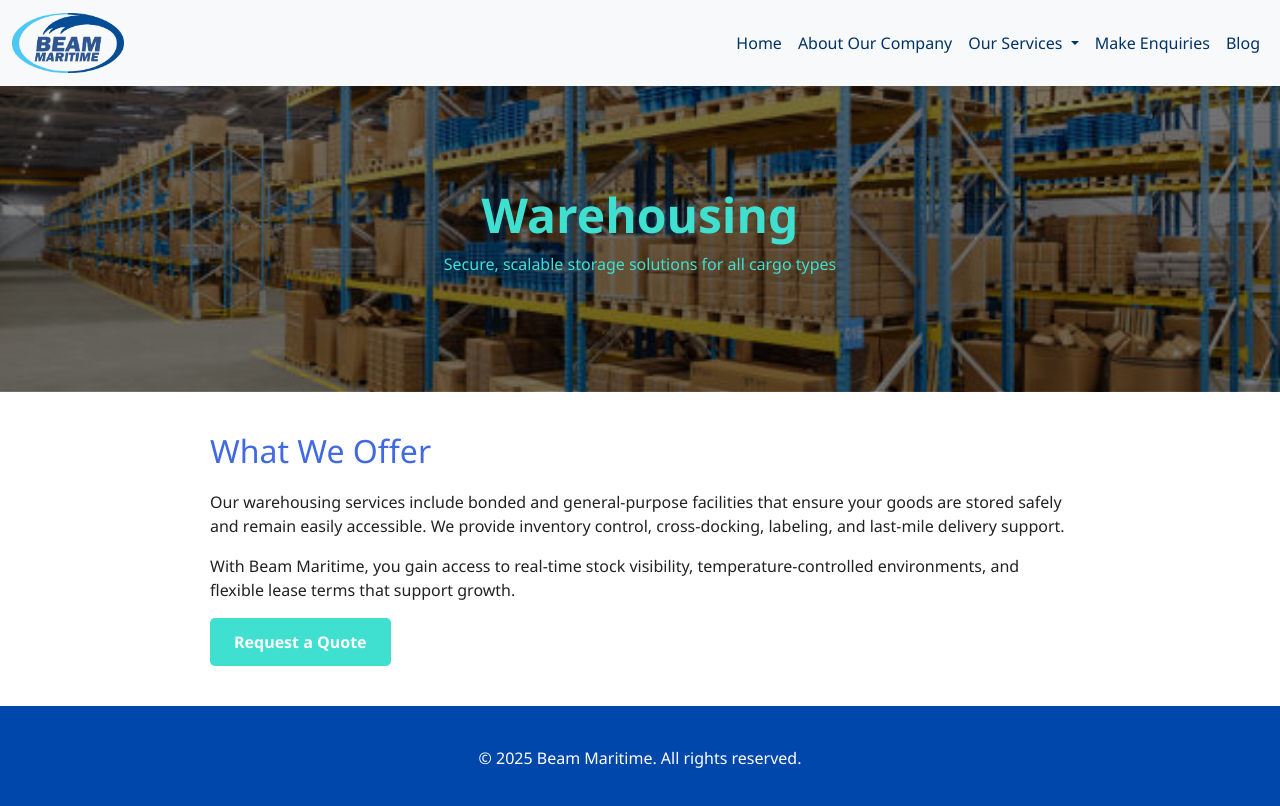
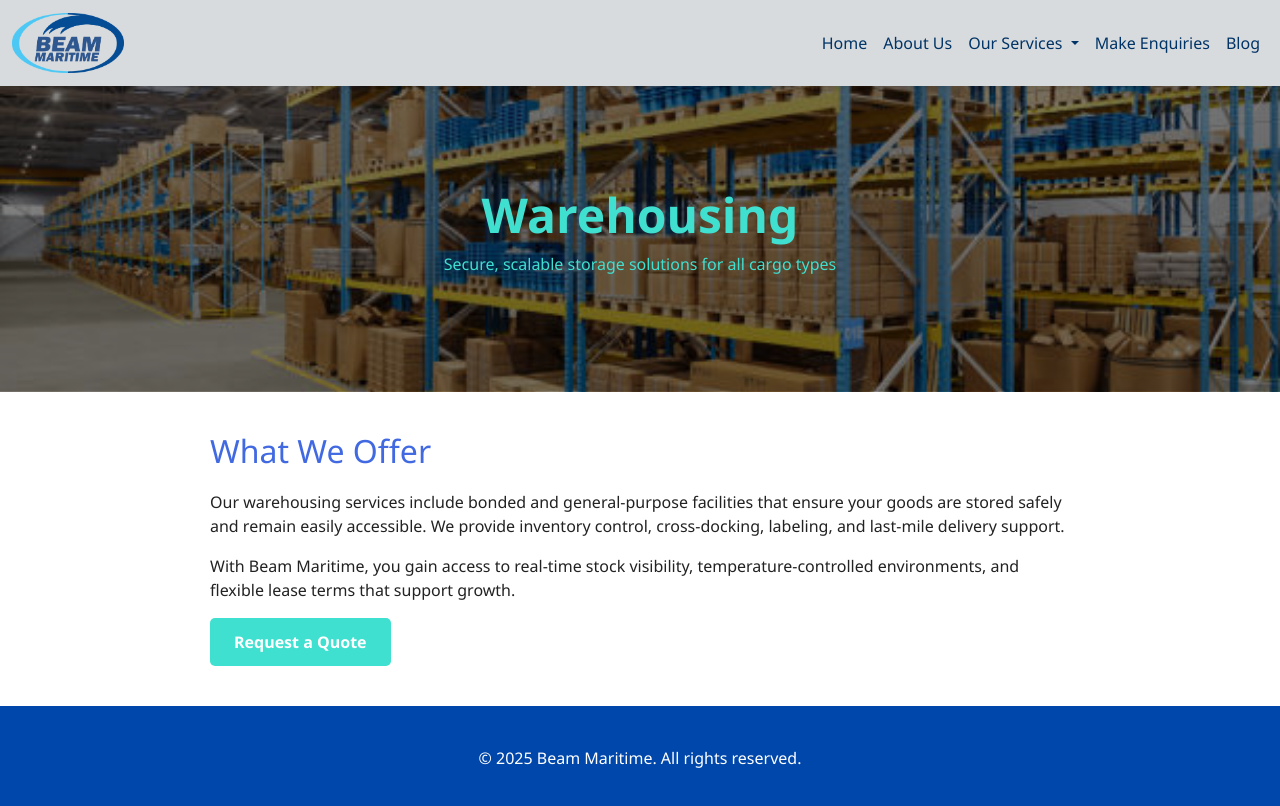
Before and after one commit to Timmee016/UPDATED_BEAM_MARITIME, a plain HTML site: page warehousing.html in a window 1280 px wide. Drawn offline with nearby package versions, Linux system fonts and the light colour scheme; a script that the page names is missing.

Commit message:
Update warehousing.html

```diff
--- a/warehousing.html
+++ b/warehousing.html
@@ -72,7 +72,7 @@
 
 <body>
   <!-- Navbar -->
-  <nav class="navbar navbar-expand-lg navbar-light bg-light">
+<nav class="navbar navbar-expand-lg">
     <div class="container-fluid">
       <a class="navbar-brand logo-container" href="#">
         <img src="BEAM MARITIME png.png" alt="Beam Maritime Logo" />
@@ -85,18 +85,19 @@
       <div class="collapse navbar-collapse justify-content-end" id="navbarNavDropdown">
         <ul class="navbar-nav">
           <li class="nav-item"><a class="nav-link" href="index.html">Home</a></li>
-          <li class="nav-item"><a class="nav-link" href="about.html">About Our Company</a></li>
+          <li class="nav-item"><a class="nav-link" href="about.html">About Us</a></li>
 
-          <!-- Services Dropdown -->
+          <!-- Dropdown for Services -->
           <li class="nav-item dropdown">
-            <a class="nav-link dropdown-toggle" href="#" id="servicesDropdown" role="button"
-              data-bs-toggle="dropdown" aria-expanded="false">
+            <a class="nav-link dropdown-toggle" href="#" id="servicesDropdown" role="button" data-bs-toggle="dropdown"
+              aria-expanded="false">
               Our Services
             </a>
             <ul class="dropdown-menu" aria-labelledby="servicesDropdown">
+
               <li><a class="dropdown-item" href="portagency.html">Port Agency</a></li>
+               <li><a class="dropdown-item" href="protectiveagency.html">Protective Agency</a></li>
               <li><a class="dropdown-item" href="cargodocumentation.html">Cargo Documentation</a></li>
-              <li><a class="dropdown-item" href="protectiveagency.html">Protective Agency</a></li>
               <li><a class="dropdown-item" href="projectcargo.html">Project Cargo</a></li>
               <li><a class="dropdown-item" href="procurement.html">Procurement</a></li>
               <li><a class="dropdown-item" href="warehousing.html">Warehousing</a></li>
@@ -105,7 +106,7 @@
 
           <li class="nav-item"><a class="nav-link" href="enquiries.html">Make Enquiries</a></li>
           <li class="nav-item"><a class="nav-link" href="miniblog.html">Blog</a></li>
-           <!--<li class="nav-item"><a class="nav-link" href="guidlines.html">Guidelines</a></li>-->
+          <!-- <li class="nav-item"><a class="nav-link" href="guidlines.html">Guidelines</a></li>-->
         </ul>
       </div>
     </div>
```
